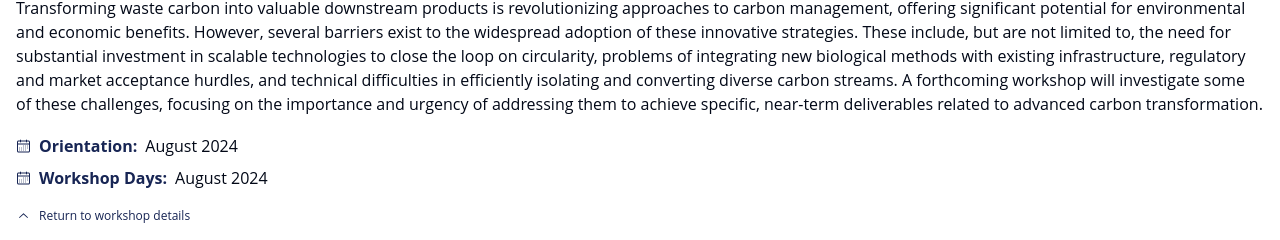
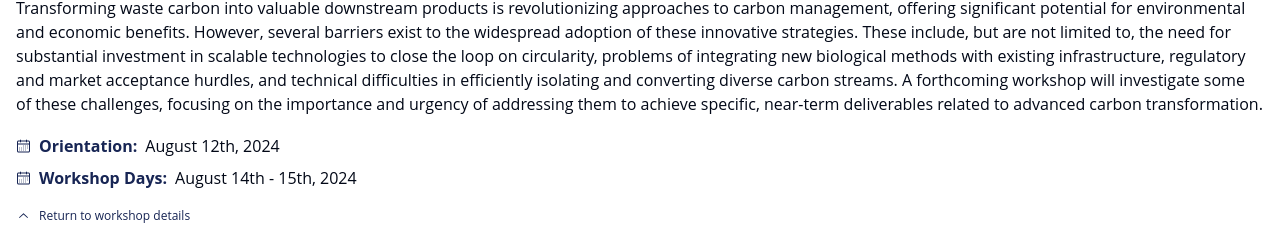
Before and after one commit to ZachStapletonJones/casa-bio, a Next.js app: page / in a window 1280 px wide. Shown: the part 1612-1852 px from the top of the page. Built offline with nearby package versions, Linux system fonts and the light colour scheme.

Commit message:
final date added

```diff
--- a/data/workshop-topics.ts
+++ b/data/workshop-topics.ts
@@ -30,8 +30,8 @@ export const workshopTopic: WorkshopTopicObject = [
     id: "C",
     title: "Creating Value from Waste Carbon for a Circular Bioeconomy",
     description: "Transforming waste carbon into valuable downstream products is revolutionizing approaches to carbon management, offering significant potential for environmental and economic benefits. However, several barriers exist to the widespread adoption of these innovative strategies. These include, but are not limited to, the need for substantial investment in scalable technologies to close the loop on circularity, problems of integrating new biological methods with existing infrastructure, regulatory and market acceptance hurdles, and technical difficulties in efficiently isolating and converting diverse carbon streams. A forthcoming workshop will investigate some of these challenges, focusing on the importance and urgency of addressing them to achieve specific, near-term deliverables related to advanced carbon transformation.",
-    orientation: "August 2024",
-    dates: "August 2024"
+    orientation: "August 12th, 2024",
+    dates: "August 14th - 15th, 2024"
   },
   {
     //WorkshopTopic 4
```
